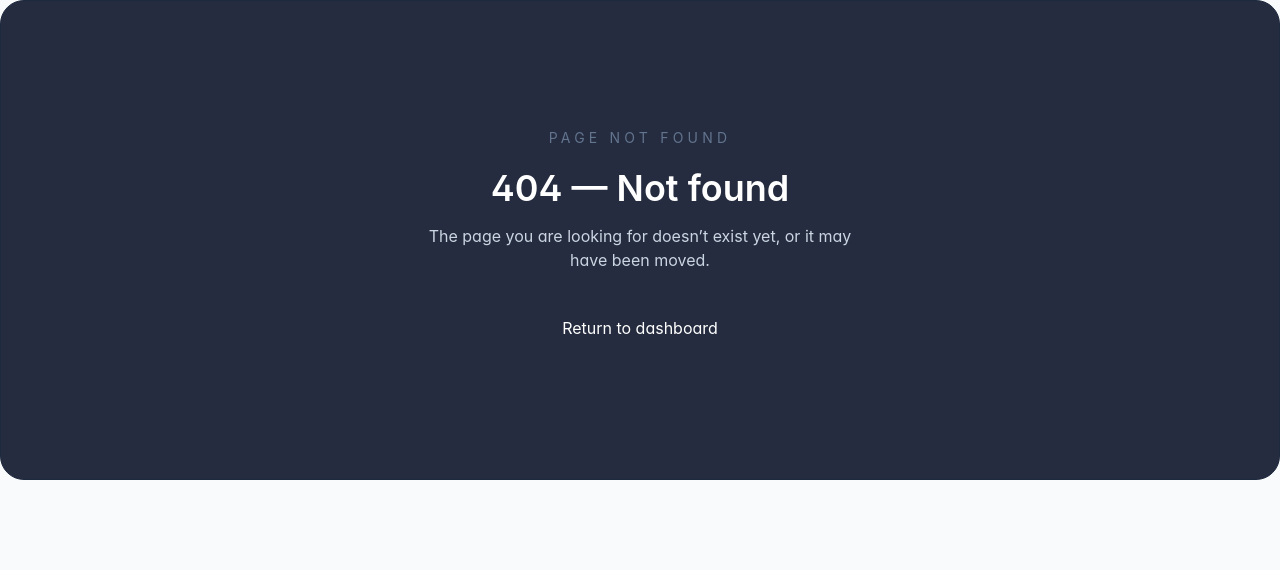
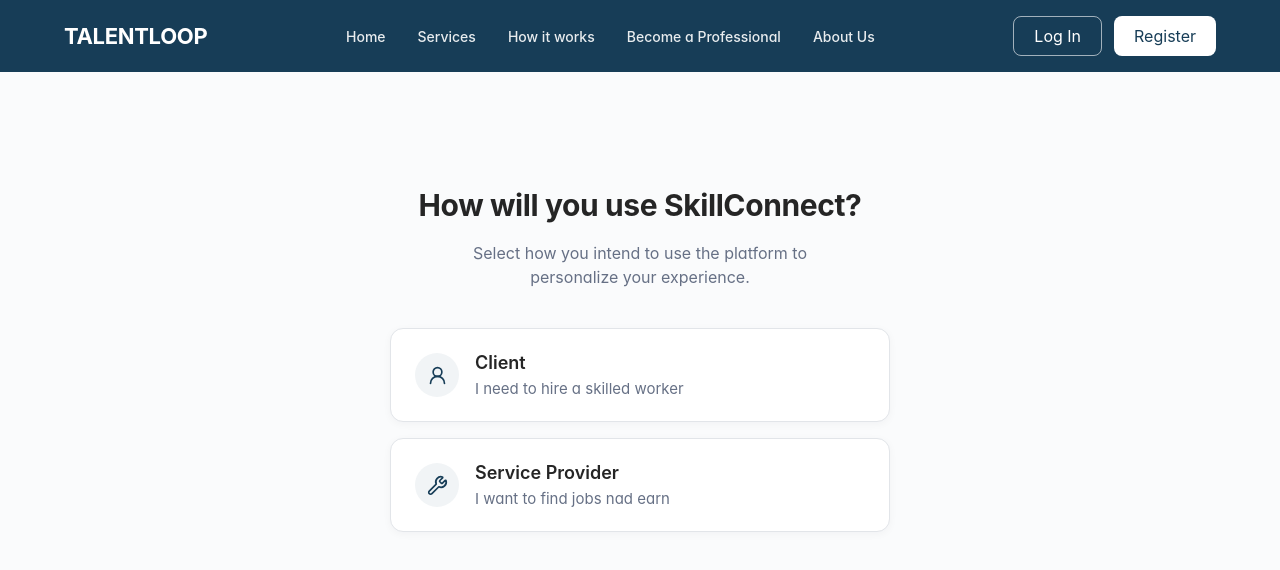
Before and after one commit to Talent-Loop/talentloop_web, a React (Vite) app: page /role-selection in a window 1280 px wide. Before the commit this address had no page. Shown: the top 570 px of the page. Built offline with nearby package versions, Linux system fonts and the light colour scheme.

Commit message:
Add role selection and registration updates

```diff
--- a/src/App.tsx
+++ b/src/App.tsx
@@ -5,7 +5,7 @@ import type { ReactNode } from "react";
 
 import DashboardLayout from "./layout/DashboardLayout";
 import UserDashboardLayout from "./layout/UserDashboardLayout";
-
+import RoleSelectionPage from "./pages/RoleSelectionPage";
 import LandingPage from "./pages/LandingPage";
 import LoginPage from "./pages/LoginPage";
 import AdminLoginPage from "./pages/AdminLoginPage";
@@ -72,7 +72,7 @@ export default function App() {
     <BrowserRouter>
       <Routes>
         {/* ================= USER / PUBLIC ================= */}
-
+<Route path="/role-selection" element={<RoleSelectionPage />} />
         <Route path="/" element={<LandingPage />} />
 
         <Route path="/login" element={<LoginPage />} />
--- a/src/components/Landing/Navbar.tsx
+++ b/src/components/Landing/Navbar.tsx
@@ -1,3 +1,4 @@
+
 import { Link } from "react-router-dom";
 
 export default function Navbar() {
@@ -62,9 +63,9 @@ export default function Navbar() {
             Log In
           </Link>
 
-          {/* Client Signup */}
+          {/* Register → Role Selection */}
           <Link
-            to="/register"
+            to="/role-selection"
             className="rounded-xl bg-white px-7 py-3 text-sm font-semibold text-[#16344E] transition hover:bg-slate-100"
           >
             Register
--- a/src/components/auth/RegisterUserLeftPanel.tsx
+++ b/src/components/auth/RegisterUserLeftPanel.tsx
@@ -1,3 +1,4 @@
+
 import {
   ArrowLeft,
   LockKeyhole,
@@ -94,7 +95,11 @@ export default function RegisterUserLeftPanel() {
 
         {/* Client illustration */}
         <div className="mt-auto flex justify-center pt-8">
-
+          <img
+            src="/src/assets/auth/login-illustration.png"
+            alt="TalentLoop illustration"
+            className="max-h-[300px] w-auto object-contain"
+          />
         </div>
       </div>
     </section>
--- /dev/null
+++ b/src/pages/RoleSelectionPage.tsx
@@ -0,0 +1,232 @@
+
+import { useState } from "react";
+import { Link, useNavigate } from "react-router-dom";
+import { UserRound, Wrench, Menu, X } from "lucide-react";
+
+export default function RoleSelectionPage() {
+  const navigate = useNavigate();
+  const [mobileMenuOpen, setMobileMenuOpen] = useState(false);
+
+  const handleRoleSelect = (role: "client" | "provider") => {
+    if (role === "client") {
+      navigate("/register");
+    } else {
+      navigate("/register/professional");
+    }
+  };
+
+  return (
+    <div className="min-h-screen bg-[#FAFBFC] font-sans text-[#111827]">
+      <header className="h-[72px] w-full bg-[#173D57]">
+        <div className="mx-auto flex h-full max-w-[1440px] items-center justify-between px-6 lg:px-12 xl:px-16">
+          <Link
+            to="/"
+            className="shrink-0 text-[22px] font-bold tracking-[-0.3px] text-white"
+          >
+            TALENTLOOP
+          </Link>
+
+          <nav className="hidden items-center gap-8 lg:flex">
+            <Link
+              to="/"
+              className="text-[14px] font-medium text-white/90 transition hover:text-white"
+            >
+              Home
+            </Link>
+
+            <Link
+              to="/services"
+              className="text-[14px] font-medium text-white/90 transition hover:text-white"
+            >
+              Services
+            </Link>
+
+            <Link
+              to="/how-it-works"
+              className="text-[14px] font-medium text-white/90 transition hover:text-white"
+            >
+              How it works
+            </Link>
+
+            <Link
+              to="/become-a-professional"
+              className="text-[14px] font-medium text-white/90 transition hover:text-white"
+            >
+              Become a Professional
+            </Link>
+
+            <Link
+              to="/about"
+              className="text-[14px] font-medium text-white/90 transition hover:text-white"
+            >
+              About Us
+            </Link>
+          </nav>
+
+          <div className="hidden items-center gap-3 lg:flex">
+            <button
+              type="button"
+              onClick={() => navigate("/login")}
+              className="flex h-[40px] min-w-[82px] items-center justify-center rounded-lg border border-white/60 bg-transparent px-5 text-[14px] font-medium text-white transition hover:border-white hover:bg-white/5"
+            >
+              Log In
+            </button>
+
+            <button
+              type="button"
+              onClick={() => navigate("/role-selection")}
+              className="flex h-[40px] min-w-[88px] items-center justify-center rounded-lg bg-white px-5 text-[14px] font-semibold text-[#173D57] transition hover:bg-[#F1F5F8]"
+            >
+              Register
+            </button>
+          </div>
+
+          <button
+            type="button"
+            onClick={() => setMobileMenuOpen((prev) => !prev)}
+            className="flex h-10 w-10 items-center justify-center rounded-lg border border-white/30 text-white lg:hidden"
+            aria-label="Toggle navigation menu"
+          >
+            {mobileMenuOpen ? <X size={22} /> : <Menu size={22} />}
+          </button>
+        </div>
+
+        {mobileMenuOpen && (
+          <div className="relative z-50 border-t border-white/10 bg-[#173D57] px-6 pb-6 pt-4 shadow-lg lg:hidden">
+            <nav className="flex flex-col gap-1">
+              <Link
+                to="/"
+                onClick={() => setMobileMenuOpen(false)}
+                className="rounded-lg px-3 py-3 text-sm font-medium text-white/90 hover:bg-white/10"
+              >
+                Home
+              </Link>
+
+              <Link
+                to="/services"
+                onClick={() => setMobileMenuOpen(false)}
+                className="rounded-lg px-3 py-3 text-sm font-medium text-white/90 hover:bg-white/10"
+              >
+                Services
+              </Link>
+
+              <Link
+                to="/how-it-works"
+                onClick={() => setMobileMenuOpen(false)}
+                className="rounded-lg px-3 py-3 text-sm font-medium text-white/90 hover:bg-white/10"
+              >
+                How it works
+              </Link>
+
+              <Link
+                to="/become-a-professional"
+                onClick={() => setMobileMenuOpen(false)}
+                className="rounded-lg px-3 py-3 text-sm font-medium text-white/90 hover:bg-white/10"
+              >
+                Become a Professional
+              </Link>
+
+              <Link
+                to="/about"
+                onClick={() => setMobileMenuOpen(false)}
+                className="rounded-lg px-3 py-3 text-sm font-medium text-white/90 hover:bg-white/10"
+              >
+                About Us
+              </Link>
+
+              <div className="mt-3 grid grid-cols-2 gap-3 border-t border-white/10 pt-4">
+                <button
+                  type="button"
+                  onClick={() => {
+                    setMobileMenuOpen(false);
+                    navigate("/login");
+                  }}
+                  className="h-11 rounded-lg border border-white/50 bg-transparent text-sm font-medium text-white"
+                >
+                  Log In
+                </button>
+
+                <button
+                  type="button"
+                  onClick={() => {
+                    setMobileMenuOpen(false);
+                    navigate("/role-selection");
+                  }}
+                  className="h-11 rounded-lg bg-white text-sm font-semibold text-[#173D57]"
+                >
+                  Register
+                </button>
+              </div>
+            </nav>
+          </div>
+        )}
+      </header>
+
+      <main className="flex min-h-[calc(100vh-72px)] items-start justify-center px-5 pb-16 pt-[105px] sm:px-6 sm:pt-[115px]">
+        <section className="flex w-full max-w-[500px] flex-col items-center">
+          <h1 className="text-center text-[28px] font-bold leading-[1.25] tracking-[-0.4px] text-[#252525] sm:text-[30px]">
+            How will you use SkillConnect?
+          </h1>
+
+          <p className="mt-4 max-w-[430px] text-center text-[16px] font-normal leading-[1.55] text-[#667085]">
+            Select how you intend to use the platform to
+            <br className="hidden sm:block" />
+            personalize your experience.
+          </p>
+
+          <div className="mt-[38px] flex w-full flex-col gap-4">
+            {/* CLIENT */}
+            <button
+              type="button"
+              onClick={() => handleRoleSelect("client")}
+              className="group flex h-[94px] w-full items-center rounded-[13px] border border-[#E2E5E9] bg-white px-6 text-left shadow-[0_2px_8px_rgba(16,24,40,0.04)] transition duration-200 hover:border-[#173D57]/40 hover:bg-[#FCFDFE] hover:shadow-[0_5px_14px_rgba(16,24,40,0.08)] focus:outline-none focus:ring-2 focus:ring-[#173D57]/20"
+            >
+              <div className="flex h-11 w-11 shrink-0 items-center justify-center rounded-full bg-[#F1F4F6]">
+                <UserRound
+                  size={21}
+                  strokeWidth={1.9}
+                  className="text-[#173D57]"
+                />
+              </div>
+
+              <div className="ml-4">
+                <h2 className="text-[18px] font-semibold leading-6 text-[#252525]">
+                  Client
+                </h2>
+
+                <p className="mt-1 text-[15px] font-normal leading-5 text-[#667085]">
+                  I need to hire a skilled worker
+                </p>
+              </div>
+            </button>
+
+            {/* SERVICE PROVIDER */}
+            <button
+              type="button"
+              onClick={() => handleRoleSelect("provider")}
+              className="group flex h-[94px] w-full items-center rounded-[13px] border border-[#E2E5E9] bg-white px-6 text-left shadow-[0_2px_8px_rgba(16,24,40,0.04)] transition duration-200 hover:border-[#173D57]/40 hover:bg-[#FCFDFE] hover:shadow-[0_5px_14px_rgba(16,24,40,0.08)] focus:outline-none focus:ring-2 focus:ring-[#173D57]/20"
+            >
+              <div className="flex h-11 w-11 shrink-0 items-center justify-center rounded-full bg-[#F1F4F6]">
+                <Wrench
+                  size={21}
+                  strokeWidth={1.9}
+                  className="text-[#173D57]"
+                />
+              </div>
+
+              <div className="ml-4">
+                <h2 className="text-[18px] font-semibold leading-6 text-[#252525]">
+                  Service Provider
+                </h2>
+
+                <p className="mt-1 text-[15px] font-normal leading-5 text-[#667085]">
+                  I want to find jobs nad earn
+                </p>
+              </div>
+            </button>
+          </div>
+        </section>
+      </main>
+    </div>
+  );
+}
```
